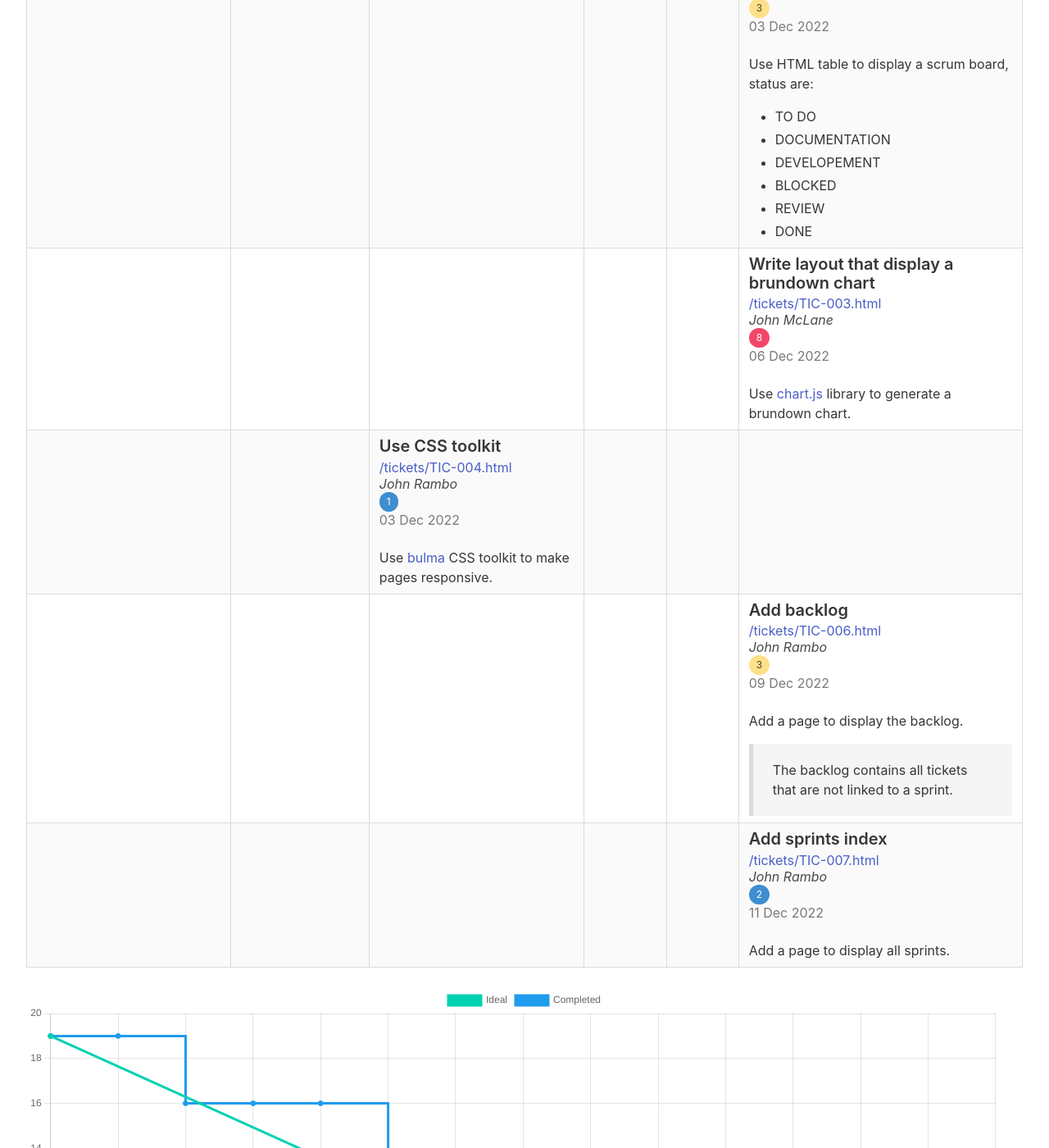
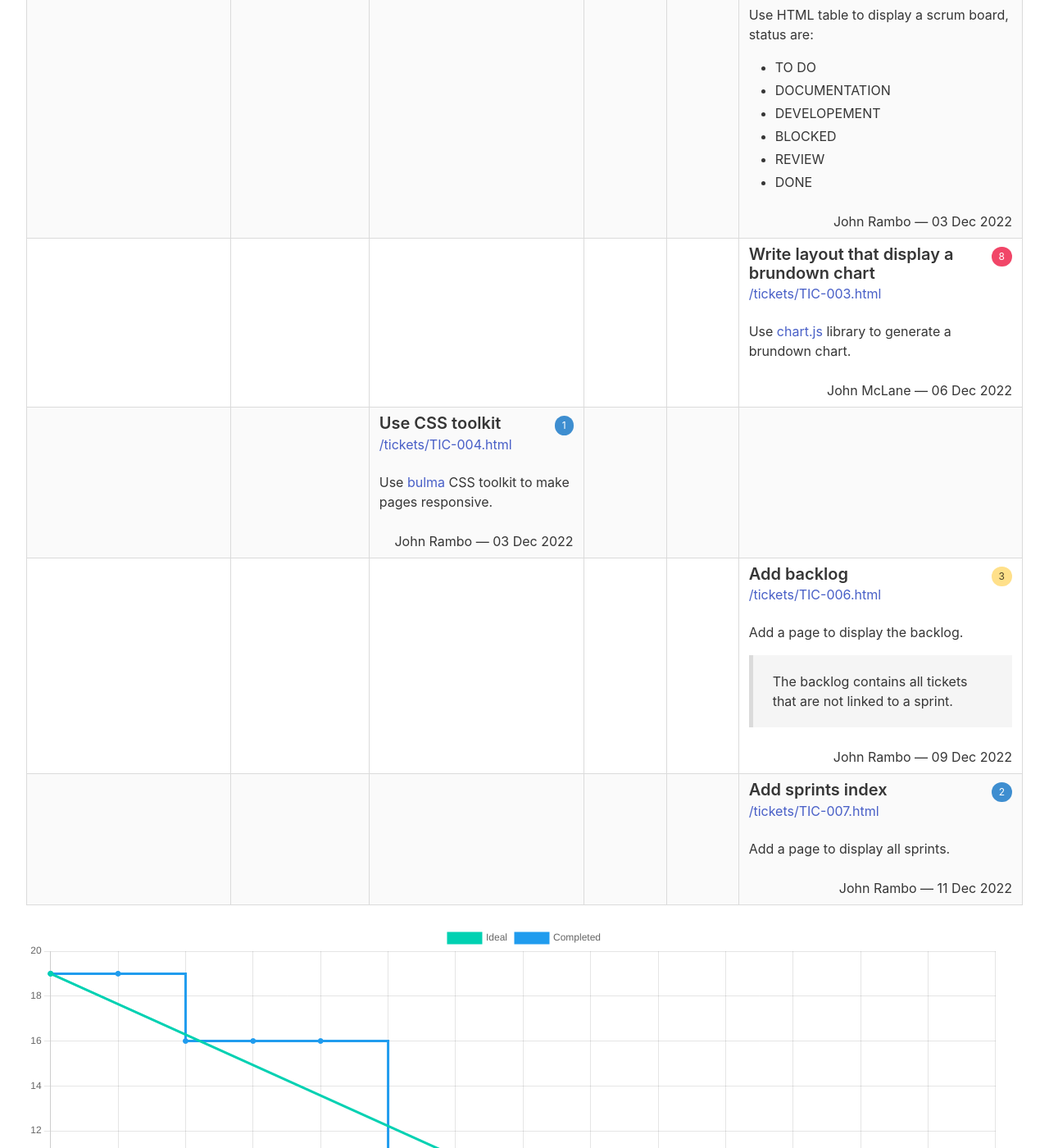
Before and after one commit to Lajule/scrummd, a Jekyll site: the page built from first-sprint.md, in a window 1280 px wide and 1400 px high, scrolled down 727 px. Shown: the whole window at 82% size. Built offline with Jekyll 4.4.1, drawn with Linux system fonts in a browser that asks for light colours; some of the changed text lies outside the part shown.

Commit message:
Better board

```diff
--- a/_layouts/backlog.html
+++ b/_layouts/backlog.html
@@ -3,7 +3,7 @@
 <head>
 	<meta name="viewport" content="width=device-width, initial-scale=1">
 	<meta charset="utf-8">
-	<title>{{ page.title }} &mdash; {{ site.title }}</title>
+	<title>{{ page.title }} | {{ site.title }}</title>
 	<link rel="icon" href="{{ "/favicon.ico" | relative_url }}">
 	<link rel="stylesheet" href="{{ "/assets/css/bulma.min.css" | relative_url }}">
 	<link rel="stylesheet" href="{{ "/assets/css/main.css" | relative_url }}">
--- a/_layouts/sprint.html
+++ b/_layouts/sprint.html
@@ -3,7 +3,7 @@
 <head>
 	<meta name="viewport" content="width=device-width, initial-scale=1">
 	<meta charset="utf-8">
-	<title>{{ page.title }} &mdash; {{ site.title }}</title>
+	<title>{{ page.title }} | {{ site.title }}</title>
 	<link rel="icon" href="{{ "/favicon.ico" | relative_url }}">
 	<link rel="stylesheet" href="{{ "/assets/css/bulma.min.css" | relative_url }}">
 	<link rel="stylesheet" href="{{ "/assets/css/main.css" | relative_url }}">
@@ -85,14 +85,17 @@
 						data-complexity="{{ ticket.complexity }}"
 						data-status="{{ ticket.status }}"
 						data-updated="{{ ticket.updated }}">
+						<div class="is-pulled-right">{% include complexity.html complexity=ticket.complexity %}</div>
 						<p class="title is-size-5">{{ ticket.title }}</p>
-						<p class="subtitle is-size-6">
-							<a href="{{ ticket.url | relative_url }}">{{ ticket.url }}</a><br>
-							<span class="is-italic">{{ ticket.assignee }}</span><br>
-							{% include complexity.html complexity=ticket.complexity %}<br>
-							<span class="has-text-grey">{{ ticket.updated | date_to_string }}</span>
-						</p>
+						<p class="subtitle is-size-6"><a href="{{ ticket.url | relative_url }}">{{ ticket.url }}</a></p>
 						<div class="content">{{ ticket.content | mardownify }}</div>
+						<div class="is-pulled-right">
+							{% if ticket.updated %}
+							{{ ticket.assignee }} &mdash; {{ ticket.updated | date_to_string }}
+							{% else %}
+							{{ ticket.assignee }} &mdash; {{ ticket.created | date_to_string }}
+							{% endif %}
+						</div>
 					</td>
 					{% endcapture %}
 					<tr>
--- a/_layouts/sprints.html
+++ b/_layouts/sprints.html
@@ -3,7 +3,7 @@
 <head>
 	<meta name="viewport" content="width=device-width, initial-scale=1">
 	<meta charset="utf-8">
-	<title>{{ page.title }} &mdash; {{ site.title }}</title>
+	<title>{{ page.title }} | {{ site.title }}</title>
 	<link rel="icon" href="{{ "/favicon.ico" | relative_url }}">
 	<link rel="stylesheet" href="{{ "/assets/css/bulma.min.css" | relative_url }}">
 	<link rel="stylesheet" href="{{ "/assets/css/main.css" | relative_url }}">
```
